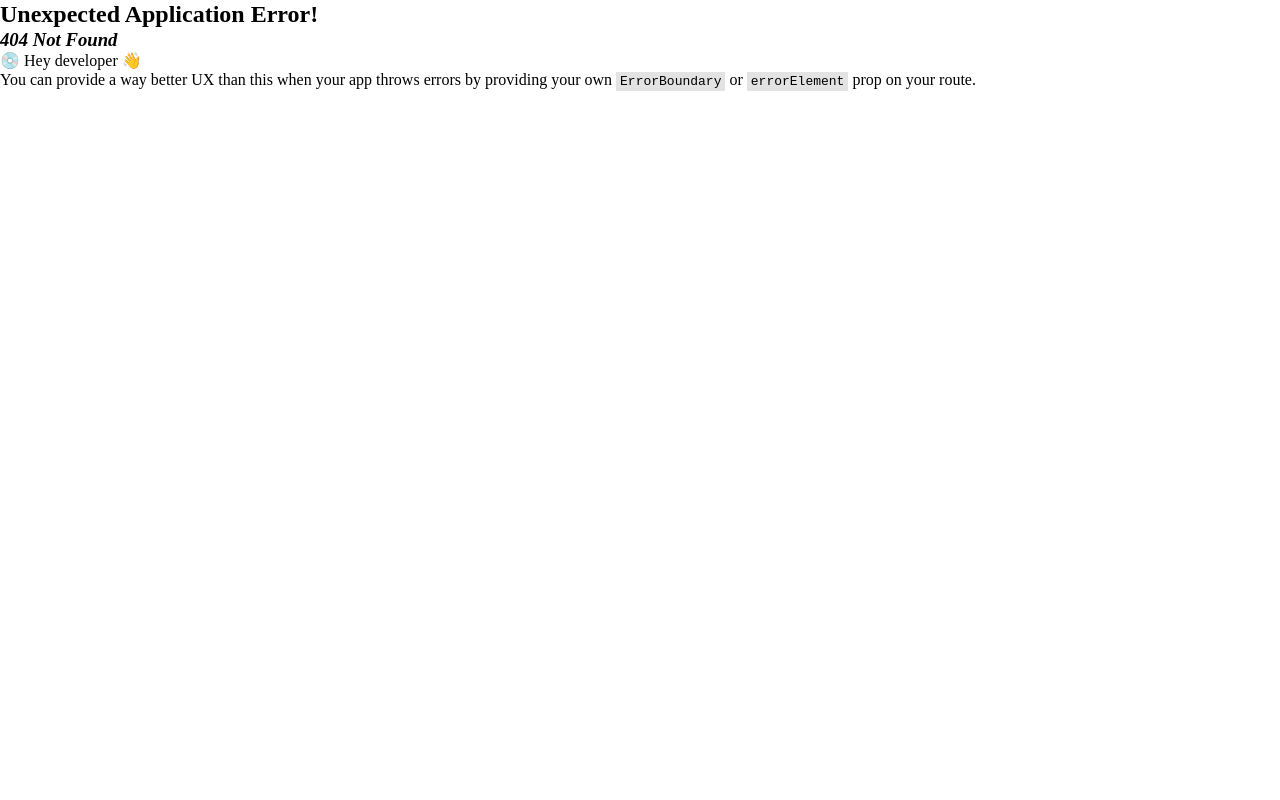
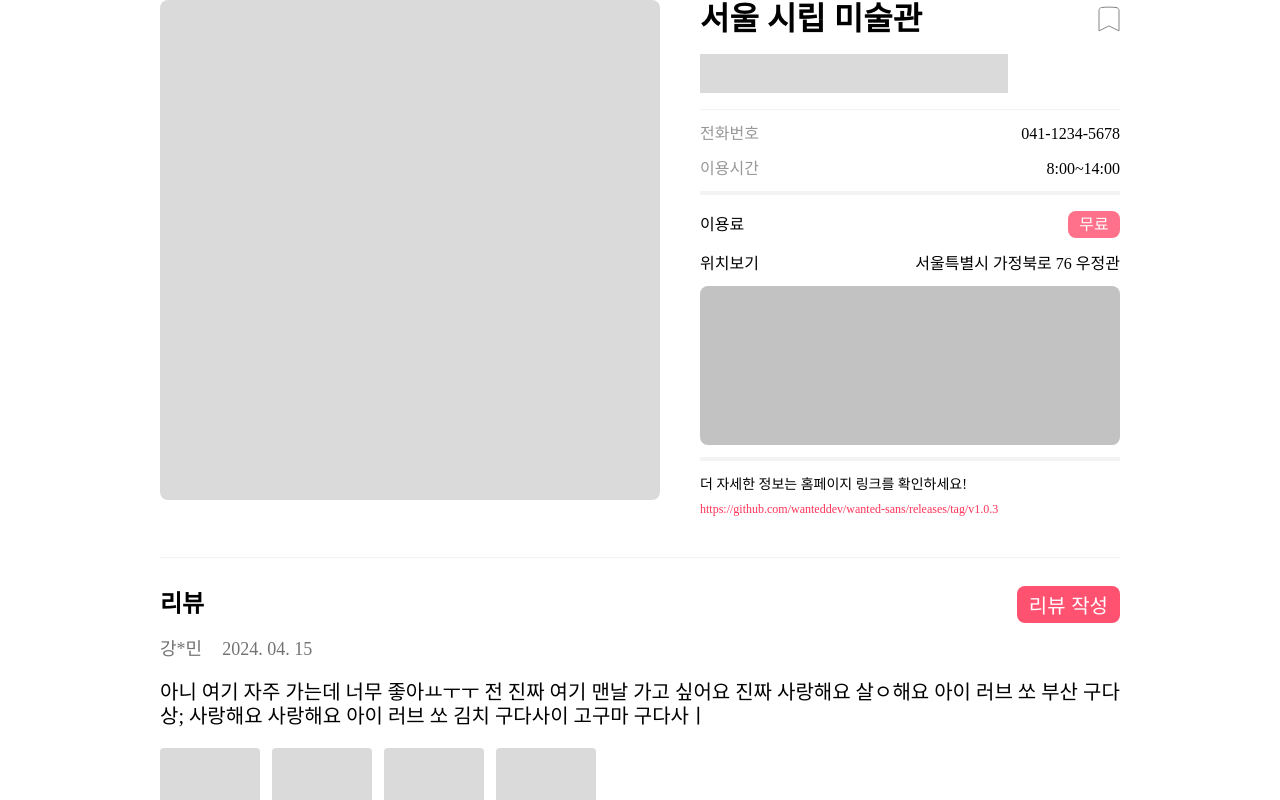
Before and after one commit to DSM-SCUL/SCUL-FE, a React (Create React App) app: page /detail in a window 1280 px wide. Before the commit this address had no page. Shown: the top 800 px of the page. Built offline with nearby package versions, Linux system fonts and the light colour scheme.

Commit message:
🌧 :: 상세보기 페이지 퍼블리싱

```diff
--- /dev/null
+++ b/src/Components/Detail/DetailBox.tsx
@@ -0,0 +1,128 @@
+import styled from "styled-components"
+import Save from "../../Assets/SVG/saveIcon.svg"
+import { MapBox } from "./MapBox"
+
+export const DetailBox = () => {
+    return (
+        <DetailContainer>
+            <TitleWrapper>
+                <Title>서울 시립 미술관</Title>
+                <SaveIcon src={Save}></SaveIcon>
+            </TitleWrapper>
+            <TagBox></TagBox>
+            <InputContainer>
+                <InputBox>
+                    <InputTitle>전화번호</InputTitle>
+                    <Input>041-1234-5678</Input>
+                </InputBox>
+                <InputBox>
+                    <InputTitle>이용시간</InputTitle>
+                    <Input>8:00~14:00</Input>
+                </InputBox>
+            </InputContainer>
+            <UsageMapContainer>
+                <UserFeeWrapper>
+                    <div style={{ fontSize: '16px', fontWeight: '500' }}>이용료</div>
+                    <Button style={{color: 'white', fontSize:'16px', cursor: 'pointer'}}>무료</Button>
+                </UserFeeWrapper>
+                <MapBox />
+            </UsageMapContainer>
+            <LinkWrapper>
+                <div style={{fontSize: '14px', fontWeight: '500'}}>더 자세한 정보는 홈페이지 링크를 확인하세요!</div>
+                <LinkWrap>https://github.com/wanteddev/wanted-sans/releases/tag/v1.0.3</LinkWrap>
+            </LinkWrapper>
+        </DetailContainer>
+    )
+}
+
+const DetailContainer = styled.div`
+    display: flex;
+    flex-direction: column;
+    gap: 16px;
+    width: 420px
+`;
+
+const TitleWrapper = styled.div`
+    display: flex;
+    justify-content: space-between;
+`;
+
+const Title = styled.div`
+    font-size: 32px;
+    color: black;
+    font-weight: 600;
+`;
+
+const SaveIcon = styled.img`
+`;
+
+const TagBox = styled.div`
+    width: 308px;
+    height: 39px;
+    background-color: #DADADA;
+`;
+
+const InputContainer = styled.div`
+    display: flex;
+    flex-direction: column;
+    justify-content: center;
+    gap: 16px;
+    height: 86px;
+    border-top: 1px solid ${({ theme }) => theme.colors.gray50};
+    border-bottom: 4px solid ${({theme}) => theme.colors.gray50};
+`;
+
+const InputBox = styled.div`
+    display: flex;
+    justify-content: space-between;
+`;
+
+const InputTitle = styled.div`
+    font-size: 16px;
+    color: ${({theme}) => theme.colors.gray400};
+    font-weight: 500;
+`;
+
+const Input = styled.div`
+    font-size: 16px;
+    color: black;
+    font-weight: 500;
+`;
+
+const UsageMapContainer = styled.div`
+    display: flex;
+    flex-direction: column;
+    gap: 16px;
+    height: 250px;
+    border-bottom: 4px solid ${({theme}) => theme.colors.gray50};
+`;
+
+const UserFeeWrapper = styled.div`
+    height: 27px;
+    display: flex;
+    justify-content: space-between;
+    align-items: center;
+`;
+
+const Button = styled.div`
+    display: flex;
+    width: 52px;
+    height: 27px;
+    background-color: ${({theme}) => theme.colors.main400};
+    border-radius: 8px;
+    justify-content: center;
+    align-items: center;
+`;
+
+const LinkWrapper = styled.div`
+    display: flex;
+    flex-direction: column;
+    gap: 8px;
+`;
+
+const LinkWrap = styled.div`
+    font-size: 12px;
+    color: ${({theme}) => theme.colors.main600};
+    font-weight: 500;
+    cursor: pointer;
+`;
--- /dev/null
+++ b/src/Components/Detail/MapBox.tsx
@@ -0,0 +1,32 @@
+import styled from "styled-components";
+
+export const MapBox = () => {
+    return (
+        <MapContainer>
+            <MapWrapper>
+                <div style={{fontSize: '16px', fontWeight: '500'}}>위치보기</div>
+                <div style={{fontSize: '16px', fontWeight: '500'}}>서울특별시 가정북로 76 우정관</div>
+            </MapWrapper>
+            <Map></Map>
+        </MapContainer>
+    )
+}
+
+
+const MapContainer = styled.div`
+    height: 191px;
+    gap: 12px;
+    display: flex;
+    flex-direction: column;
+`;
+
+const MapWrapper = styled.div`
+    display: flex;
+    justify-content: space-between;
+`;
+
+const Map = styled.div`
+    height: 160px;
+    background-color: #C2C2C2;
+    border-radius: 8px;
+`;
--- /dev/null
+++ b/src/Components/Detail/ReviewBox.tsx
@@ -0,0 +1,55 @@
+import styled from "styled-components"
+
+export const ReviewBox = () => {
+    return (
+        <ReviewContainer>
+            <UserInfoWrapper>
+                <UserInfo>강*민</UserInfo>
+                <UserInfo>2024. 04. 15</UserInfo>
+            </UserInfoWrapper>
+            <div style={{fontSize: '20px', fontWeight: '500'}}>
+                아니 여기 자주 가는데 너무 좋아ㅛㅜㅜ 전 진짜 여기 맨날 가고 싶어요
+                진짜 사랑해요 살ㅇ해요 아이 러브 쏘 부산 구다상;
+                사랑해요 사랑해요 아이 러브 쏘 김치 구다사이 고구마 구다사ㅣ
+            </div>
+            <ReviewPictureWrapper>
+                <ReviewPicture></ReviewPicture>
+                <ReviewPicture></ReviewPicture>
+                <ReviewPicture></ReviewPicture>
+                <ReviewPicture></ReviewPicture>
+            </ReviewPictureWrapper>
+        </ReviewContainer>
+    )
+}
+
+const ReviewContainer = styled.div`
+    display: flex;
+    padding: 16px 0px;
+    flex-direction: column;
+    width: 960px;
+    justify-content: space-between;
+    gap: 20px;
+`;
+
+const UserInfoWrapper = styled.div`
+    display: flex;
+    gap: 20px;
+`;
+
+const UserInfo = styled.div`
+    font-size: 18px;
+    font-weight: 500;
+    color: ${({theme}) => theme.colors.gray700};
+`;
+
+const ReviewPictureWrapper = styled.div`
+    display: flex;
+    gap: 12px;
+`;
+
+const ReviewPicture = styled.div`
+    width: 100px;
+    height: 100px;
+    border-radius: 4px;
+    background-color: ${({theme})=> theme.colors.gray100};
+`;
--- /dev/null
+++ b/src/Pages/DetailPage.tsx
@@ -0,0 +1,79 @@
+import styled from "styled-components"
+import { DetailBox } from "../Components/Detail/DetailBox";
+import { ReviewBox } from "../Components/Detail/ReviewBox";
+
+export const DetailPage = () =>  {
+    return (
+        <Wrapper>
+            <DetailWrapper>
+                <Picture></Picture>
+                <DetailBox />
+            </DetailWrapper>
+            <Border></Border>
+            <ReviewHeaderWrapper>
+                <div style={{fontSize: '24px', fontWeight: '600'}}>리뷰</div>
+                <Button>리뷰 작성</Button>
+            </ReviewHeaderWrapper>
+            <ReviewBoxWrapper>
+                <ReviewBox />
+                <ReviewBox />
+                <ReviewBox />
+                <ReviewBox />
+            </ReviewBoxWrapper>
+        </Wrapper>
+    )
+}
+
+const Wrapper = styled.div`
+    display: flex;
+    flex-direction: column;
+    align-items: center;
+`;
+
+const DetailWrapper = styled.div`
+    display: flex;
+    gap: 40px;
+`;
+
+const Picture = styled.div`
+    width: 500px;
+    height: 500px;
+    background-color: #DADADA;
+    border-radius: 8px;
+`;
+
+const Border = styled.div`
+    width: 960px;
+    height: 1px;
+    background-color: #F3F3F3;
+    margin-top: 40px;
+`;
+
+const ReviewHeaderWrapper = styled.div`
+    display: flex;
+    justify-content: space-between;
+    align-items: center;
+    width: 960px;
+    margin-top: 28px;
+`;
+
+// 컴포넌트로 뺄 예정
+const Button = styled.button`
+    padding: 4px 12px;
+    display: flex;
+    justify-content: center;
+    align-items: center;
+    background-color: ${({theme}) => theme.colors.main500};
+    border-radius: 8px;
+    border: none;
+    color: white;
+    font-size: 20px;
+    font-weight: 500;
+    cursor: pointer;
+`;
+
+const ReviewBoxWrapper = styled.div`
+    display: flex;
+    flex-direction: column;
+    gap: 40px;
+`;
--- a/src/index.tsx
+++ b/src/index.tsx
@@ -1,11 +1,13 @@
 import ReactDOM from 'react-dom/client';
 import { App } from './App';
+import { theme } from './Styles/theme';
+import { ThemeProvider } from 'styled-components';
 
 const root = ReactDOM.createRoot(
   document.getElementById('root') as HTMLElement
 );
 root.render(
-  <>
+  <ThemeProvider theme={theme}>
     <App />
-  </>
+  </ThemeProvider>
 );
--- a/src/router.tsx
+++ b/src/router.tsx
@@ -1,11 +1,13 @@
 import { createBrowserRouter } from "react-router-dom";
+import { DetailPage } from "./Pages/DetailPage";
 
 const Router = createBrowserRouter([
     {
         path: '',
         children: [
             {
-
+                path: '/detail',
+                element: <DetailPage/>
             }
         ],
     },
```
Also changed, not shown: src/assets/SVG/saveIcon.svg (added).
